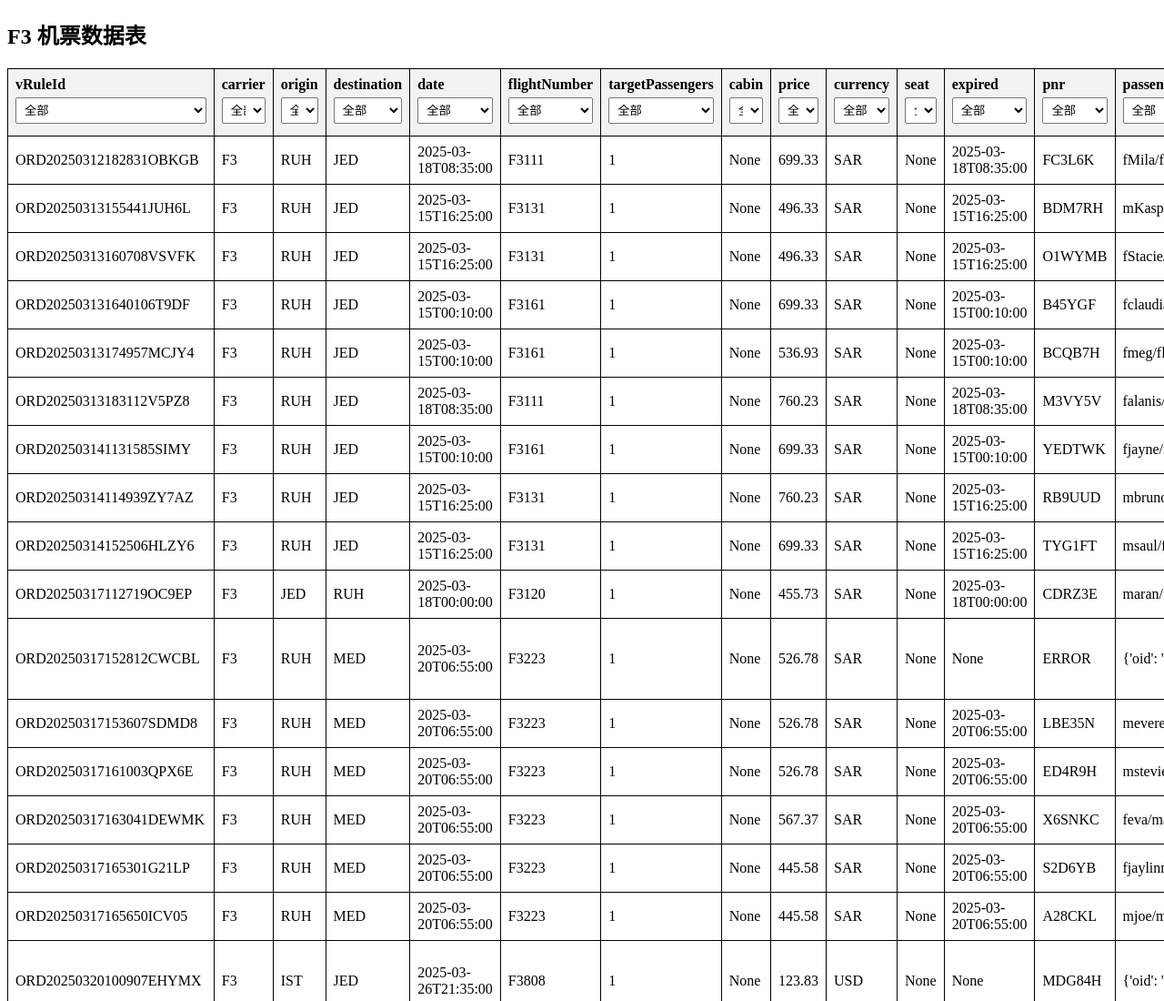
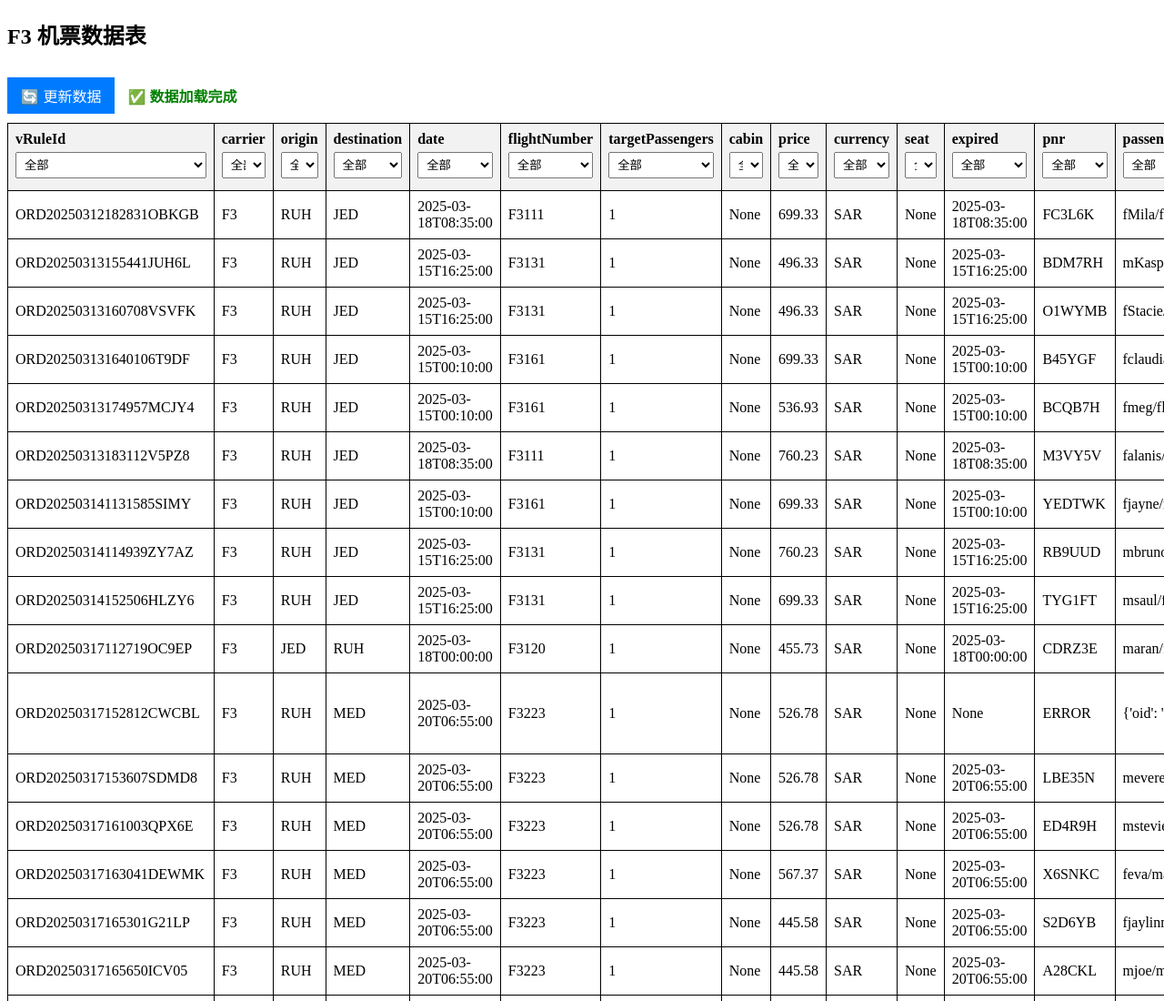
Before and after one commit to Dshao255/F3occupy, a plain HTML site: page index.html in a window 1280 px wide. Shown: the top 1100 px of the page at 91% size. Drawn offline with Linux system fonts and the light colour scheme.

Commit message:
Update index.html

```diff
--- a/index.html
+++ b/index.html
@@ -31,36 +31,73 @@
             margin: 5px 0;
             box-sizing: border-box;
         }
+        button {
+            padding: 8px 15px;
+            margin: 10px 0;
+            background-color: #007bff;
+            color: white;
+            border: none;
+            cursor: pointer;
+            font-size: 16px;
+        }
+        button:hover {
+            background-color: #0056b3;
+        }
+        #status {
+            font-size: 16px;
+            margin-left: 10px;
+            font-weight: bold;
+        }
+        .loading {
+            color: orange;
+        }
+        .success {
+            color: green;
+        }
+        .error {
+            color: red;
+        }
     </style>
 </head>
 <body>
 
     <h2>F3 机票数据表</h2>
+
+    <!-- 🔹 "更新数据" 按钮 -->
+    <button onclick="updateData()">🔄 更新数据</button>
+    <span id="status"></span>  <!-- 🔹 显示更新状态 -->
+
     <table id="csvTable"></table>
 
     <script>
         async function loadCSV() {
+            const statusElement = document.getElementById("status");
+            statusElement.textContent = "📡 加载数据...";
+            statusElement.className = "loading";
+
+            try {
                 const response = await fetch("https://raw.githubusercontent.com/Dshao255/F3occupy/master/F3%E5%8D%A0%E4%BD%8D%E8%A1%A8.csv");
+                if (!response.ok) throw new Error("网络请求失败");
+
                 const data = await response.text();
-
                 const rows = data.split("\n").map(row => row.split(","));
                 let table = document.getElementById("csvTable");
                 table.innerHTML = "";
 
-            // Create header with filter dropdown
+                // 创建表头 + 筛选功能
                 let tr = document.createElement("tr");
                 rows[0].forEach((header, index) => {
                     let th = document.createElement("th");
                     th.textContent = header;
 
-                // Add dropdown for each column header
+                    // 添加筛选下拉框
                     let select = document.createElement("select");
                     let defaultOption = document.createElement("option");
                     defaultOption.textContent = "全部";
                     defaultOption.value = "";
                     select.appendChild(defaultOption);
 
-                // Add a unique option for each value in the column
+                    // 获取该列所有唯一值并添加到筛选框
                     const columnValues = Array.from(new Set(rows.slice(1).map(row => row[index])));
                     columnValues.forEach(value => {
                         let option = document.createElement("option");
@@ -69,49 +106,64 @@
                         select.appendChild(option);
                     });
 
-                select.addEventListener('change', () => {
-                    filterTable(index, select.value);
-                });
-
+                    select.addEventListener('change', () => filterTable(index, select.value));
                     th.appendChild(select);
                     tr.appendChild(th);
                 });
                 table.appendChild(tr);
 
-            // Render data rows
-            rows.slice(1).forEach((row, index) => {
+                // 渲染数据行
+                rows.slice(1).forEach(row => {
                     let tr = document.createElement("tr");
                     row.forEach((cell, cellIndex) => {
                         let td = document.createElement("td");
                         td.textContent = cell;
-
-                    // Apply color based on the cell's content
-                    if (cell.toLowerCase().includes("失效")) {
-                        td.classList.add("expired");
-                    } else if (cell.toLowerCase().includes("占位中")) {
-                        td.classList.add("reserved");
-                    }
-
+                        if (cell.toLowerCase().includes("失效")) td.classList.add("expired");
+                        else if (cell.toLowerCase().includes("占位中")) td.classList.add("reserved");
                         tr.appendChild(td);
                     });
                     table.appendChild(tr);
                 });
+
+                statusElement.textContent = "✅ 数据加载完成";
+                statusElement.className = "success";
+
+            } catch (error) {
+                statusElement.textContent = "❌ 数据加载失败";
+                statusElement.className = "error";
+            }
         }
 
-        // Filter function
+        async function updateData() {
+            const statusElement = document.getElementById("status");
+            statusElement.textContent = "⏳ 更新数据中...";
+            statusElement.className = "loading";
+
+            try {
+                let response = await fetch("http://你的服务器IP:5000/update", { method: "POST" });
+                let result = await response.text();
+                statusElement.textContent = result;
+                statusElement.className = result.includes("成功") ? "success" : "error";
+
+                if (result.includes("成功")) {
+                    setTimeout(() => loadCSV(), 3000); // 3秒后刷新表格
+                }
+
+            } catch (error) {
+                statusElement.textContent = "❌ 更新失败，请稍后再试";
+                statusElement.className = "error";
+            }
+        }
+
         function filterTable(columnIndex, selectedValue) {
             const table = document.getElementById("csvTable");
             const rows = table.getElementsByTagName("tr");
 
-            for (let i = 1; i < rows.length; i++) { // Start from 1 to skip the header row
+            for (let i = 1; i < rows.length; i++) {
                 const cells = rows[i].getElementsByTagName("td");
                 if (cells.length > columnIndex) {
                     const cellText = cells[columnIndex].textContent;
-                    if (selectedValue === "" || cellText === selectedValue) {
-                        rows[i].style.display = "";
-                    } else {
-                        rows[i].style.display = "none";
-                    }
+                    rows[i].style.display = (selectedValue === "" || cellText === selectedValue) ? "" : "none";
                 }
             }
         }
```
Lines whose indentation alone changed are shown as unchanged.
